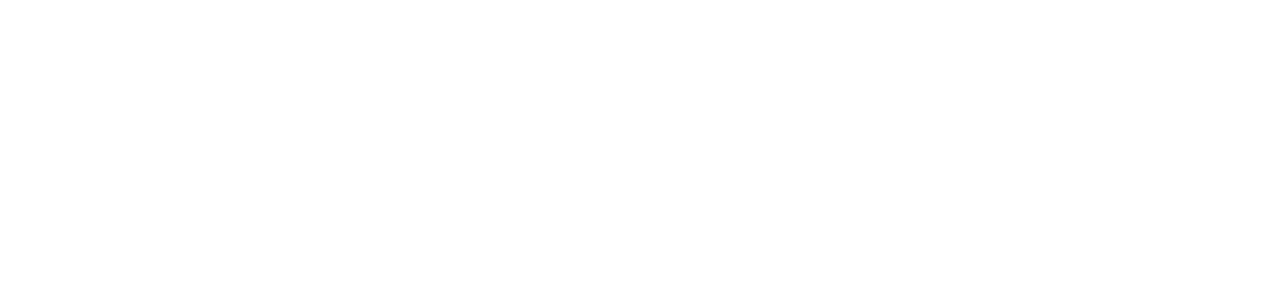
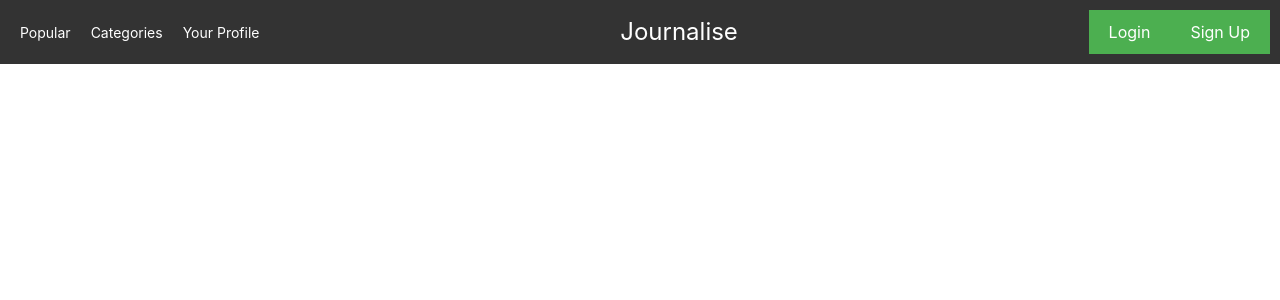
Before and after one commit to svensalyard/Journalise, a React (Vite) app in the folder client/: page /postform in a window 1280 px wide. Before the commit this address had no page. Shown: the top 300 px of the page. Built offline with nearby package versions, Linux system fonts and the light colour scheme.

Commit message:
Added Post as Page

```diff
--- a/client/src/App.css
+++ b/client/src/App.css
@@ -30,10 +30,6 @@
   z-index: 999; /* Ensure the navbar appears above other content */
 }
 
-.navbar-left {
-  flex: 1; /* Take up remaining space */
-}
-
 .navbar-left ul {
   list-style-type: none;
   margin: 0;
@@ -43,6 +39,8 @@
 .navbar-left li {
   display: inline;
   margin-right: 10px;
+  margin-left: 10px;
+  justify-content: space-evenly;
 }
 
 .navbar-left a {
--- a/client/src/App.jsx
+++ b/client/src/App.jsx
@@ -14,6 +14,7 @@
 import Categories from './pages/Categories';
 import Popular from './pages/Popular';
 import Profile from './pages/Profile';
+import PostForm from './pages/PostForm';
 import Login from './components/Login';
 import Signup from './components/Signup';
 import SinglePost from './components/Post';
@@ -49,6 +50,7 @@
               <Route path="/categories" element={<Categories />} />
               <Route path="/popular" element={<Popular />} />
               <Route path="/profile" element={<Profile />} />
+              <Route path="/postform" element={<PostForm />} />
               <Route path="/login" element={<AuthRoute element={<Login />} />} />
               <Route path="/signup" element={<AuthRoute element={<Signup />} />} />
               <Route path="/posts/:postId" element={<SinglePost />} />
--- a/client/src/components/Post.jsx
+++ /dev/null
@@ -1,71 +0,0 @@
-import React, { useState, useContext } from 'react';
-import { useMutation } from '@apollo/client';
-import { Box, Button, Textarea, useToast } from '@chakra-ui/react';
-import { CREATE_POST } from '../utils/mutations';
-import { AuthContext } from '../context/AuthContext';
-import { GET_POSTS_QUERY } from '../utils/queries';
-
-function CreatePost() {
-    const { user } = useContext(AuthContext);
-    const [body, setBody] = useState('');
-    const toast = useToast();
-
-    const [createPost, { loading }] = useMutation(CREATE_POST, {
-        variables: { body },
-        update(cache, { data: { createPost } }) {
-
-            const data = cache.readQuery({ query: GET_POSTS_QUERY });
-            cache.writeQuery({
-                query: GET_POSTS_QUERY,
-                data: { getPosts: [createPost, ...data.getPosts] },
-            });
-            setBody('');
-            toast({
-                title: 'Post created.',
-                description: 'Your post has been successfully created.',
-                status: 'success',
-                duration: 5000,
-                isClosable: true,
-            });
-        },
-        onError(err) {
-            toast({
-                title: 'Error creating post.',
-                description: err.message,
-                status: 'error',
-                duration: 5000,
-                isClosable: true,
-            });
-        },
-    });
-
-    const handleSubmit = (e) => {
-        e.preventDefault();
-        createPost();
-    };
-
-    return (
-        <Box my={4}>
-            {user && (
-                <form onSubmit={handleSubmit}>
-                    <Textarea
-                        value={body}
-                        onChange={(e) => setBody(e.target.value)}
-                        placeholder="What's on your mind?"
-                        isRequired
-                    />
-                    <Button
-                        mt={4}
-                        type="submit"
-                        colorScheme="teal"
-                        isLoading={loading}
-                    >
-                        Create Post
-                    </Button>
-                </form>
-            )}
-        </Box>
-    );
-}
-
-export default CreatePost;
--- /dev/null
+++ b/client/src/pages/PostForm.jsx
@@ -0,0 +1,99 @@
+import React, { useState, useContext } from 'react';
+import { useMutation } from '@apollo/client';
+import { Box, Button, Textarea, useToast } from '@chakra-ui/react';
+import { CREATE_POST } from '../utils/mutations';
+import { AuthContext } from '../context/AuthContext';
+import { GET_POSTS_QUERY } from '../utils/queries';
+import { Link } from 'react-router-dom';
+
+function CreatePost() {
+    const { isLoggedIn, logout, user } = useContext(AuthContext);
+    const [body, setBody] = useState('');
+    const toast = useToast();
+
+    const [createPost, { loading }] = useMutation(CREATE_POST, {
+        variables: { body },
+        update(cache, { data: { createPost } }) {
+
+            const data = cache.readQuery({ query: GET_POSTS_QUERY });
+            cache.writeQuery({
+                query: GET_POSTS_QUERY,
+                data: { getPosts: [createPost, ...data.getPosts] },
+            });
+            setBody('');
+            toast({
+                title: 'Post created.',
+                description: 'Your post has been successfully created.',
+                status: 'success',
+                duration: 5000,
+                isClosable: true,
+            });
+        },
+        onError(err) {
+            toast({
+                title: 'Error creating post.',
+                description: err.message,
+                status: 'error',
+                duration: 5000,
+                isClosable: true,
+            });
+        },
+    });
+
+    const handleSubmit = (e) => {
+        e.preventDefault();
+        createPost();
+    };
+
+    return (
+
+<div>
+
+<nav className="navbar">
+        <div className="navbar-left">
+          <ul>
+            <li><Link to="/popular">Popular</Link></li>
+            <li><Link to="/categories">Categories</Link></li>
+            <li><Link to="/profile">Your Profile</Link></li>
+          </ul>
+        </div>
+        <div className="navbar-center">
+          <h1><Link to="/">Journalise</Link></h1>
+        </div>
+        <div className="navbar-right">
+          {!isLoggedIn ? (
+            <>
+              <Link to="/login"><button>Login</button></Link>
+              <Link to="/signup"><button>Sign Up</button></Link>
+            </>
+          ) : (
+            <button onClick={logout}>Logout</button>
+          )}
+        </div>
+      </nav>
+
+        <Box my={4}>
+            {user && (
+                <form onSubmit={handleSubmit}>
+                    <Textarea
+                        value={body}
+                        onChange={(e) => setBody(e.target.value)}
+                        placeholder="What's on your mind?"
+                        isRequired
+                    />
+                    <Button
+                        mt={4}
+                        type="submit"
+                        colorScheme="teal"
+                        isLoading={loading}
+                    >
+                        Create Post
+                    </Button>
+                </form>
+            )}
+        </Box>
+        </div>
+    );
+}
+
+export default CreatePost;
```
